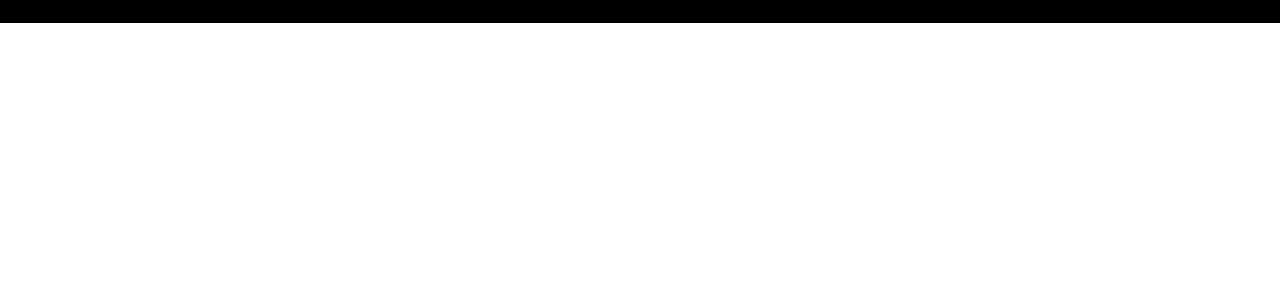
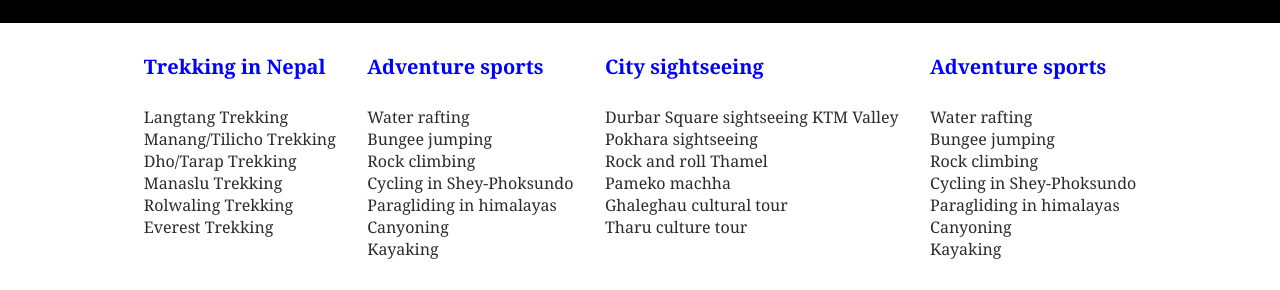
Before and after one commit to abhigyanjha123/revision, a plain HTML site: page index.html in a window 1280 px wide. Shown: the part 1215-1505 px from the top of the page. Before the commit the page ends 1268 px from the top, so only its background shows below. Drawn offline with Linux system fonts and the light colour scheme.

Commit message:
added footer

```diff
--- a/css/style.css
+++ b/css/style.css
@@ -157,3 +157,35 @@ nav a:hover{
     padding: 5px;
     font-size: 30px;
 }
+footer{
+    background-color: white;
+    margin: 30px 0;
+}
+footer .container{
+    display: flex;
+}
+footer h5{
+    font-family: Georgia, 'Times New Roman', Times, serif;
+    font-size: 20px;
+    color: blue;
+    padding-bottom: 20px;
+    border-bottom: 1px solid white;
+}
+footer ul{
+    list-style: none;
+    margin-top: 5px;
+}
+footer ul li{
+    pad: 5px 0;
+}
+footer ul li a{
+    color:#2b2b2b;
+    display: block;
+    font-family: Georgia, 'Times New Roman', Times, serif;
+    font-size: 16px;
+    text-decoration: none;
+}
+footer ul li a:hover{
+    text-decoration: underline;
+
+}
--- a/index.html
+++ b/index.html
@@ -82,5 +82,54 @@
             </div>
         </div>
     </section>
+    <footer>
+        <div class="container">
+            <div class="footer_box">
+                <h5>Trekking in Nepal</h5>
+                <ul>
+                    <li><a href="">Langtang Trekking</a></li>
+                    <li><a href="">Manang/Tilicho Trekking</a></li>
+                    <li><a href="">Dho/Tarap Trekking</a></li>
+                    <li><a href="">Manaslu Trekking</a></li>
+                    <li><a href="">Rolwaling Trekking</a></li>
+                    <li><a href="">Everest Trekking</a></li>
+                </ul>
+            </div>
+            <div class="footer_box">
+                <h5>Adventure sports</h5>
+                <ul>
+                    <li><a href="">Water rafting</a></li>
+                    <li><a href="">Bungee jumping</a></li>
+                    <li><a href="">Rock climbing</a></li>
+                    <li><a href="">Cycling in Shey-Phoksundo</a></li>
+                    <li><a href="">Paragliding in himalayas</a></li>
+                    <li><a href="">Canyoning</a></li>
+                    <li><a href="">Kayaking</a></li>
+                </ul>
+            </div>
+            <div class="footer_box"><h5>City sightseeing</h5>
+                <ul>
+                    <li><a href="">Durbar Square sightseeing KTM Valley</a></li>
+                    <li><a href="">Pokhara sightseeing</a></li>
+                    <li><a href="">Rock and roll Thamel</a></li>
+                    <li><a href="">Pameko machha</a></li>
+                    <li><a href="">Ghaleghau cultural tour</a></li>
+                    <li><a href="">Tharu culture tour</a></li>
+                </ul>
+            </div>
+            <div class="footer_box">
+                <h5>Adventure sports</h5>
+                <ul>
+                    <li><a href="">Water rafting</a></li>
+                    <li><a href="">Bungee jumping</a></li>
+                    <li><a href="">Rock climbing</a></li>
+                    <li><a href="">Cycling in Shey-Phoksundo</a></li>
+                    <li><a href="">Paragliding in himalayas</a></li>
+                    <li><a href="">Canyoning</a></li>
+                    <li><a href="">Kayaking</a></li>
+                </ul>
+            </div>
+        </div>
+    </footer>
 </body>
 </html>
```
